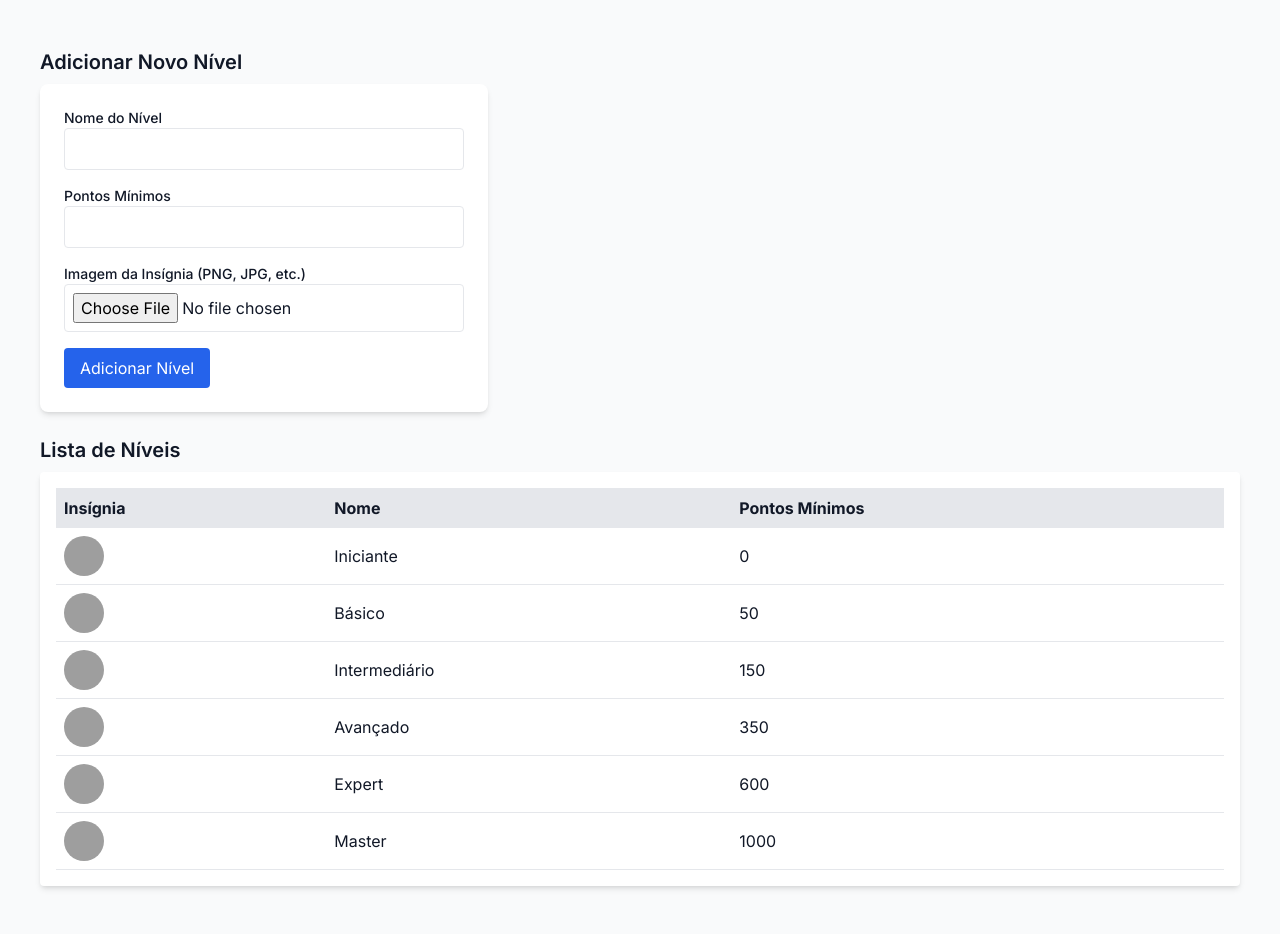
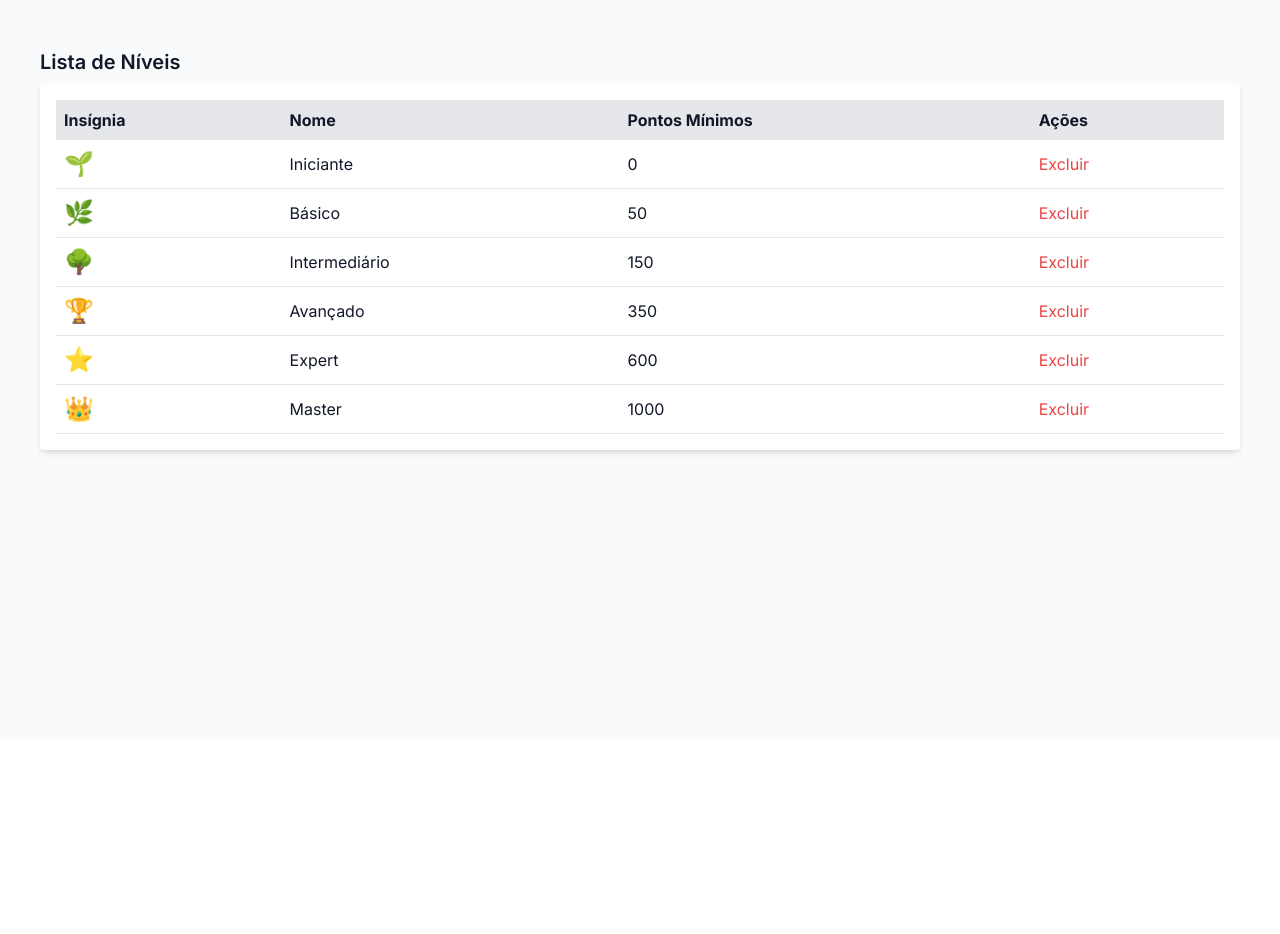
Before and after one commit to AlexandreCalmonJr/service_desk_chat_moderno, a Flask app: page /admin/levels in a window 1280 px wide. Shown: the part 60-994 px from the top of the page. After the commit the page ends 515 px from the top, so only its background shows below. Run offline with Flask 3, Linux system fonts and the light colour scheme; a user stored in the database is signed in; tables that the repository leaves empty hold one stand-in row (values such as "Sample post"); some libraries are stand-ins or nearby versions; grey boxes are pictures that could not be loaded.

Commit message:
ajuste level data

```diff
--- a/app.py
+++ b/app.py
@@ -866,6 +866,30 @@ def admin_faqs():
     categories = Category.query.all()
     return render_template('admin_faq.html', categories=categories)
 
+
+@app.route('/admin/levels/delete/<int:level_id>', methods=['POST'])
+@login_required
+def admin_delete_level(level_id):
+    if not current_user.is_admin:
+        flash('Acesso negado.', 'error')
+        return redirect(url_for('index'))
+
+    level_to_delete = Level.query.get_or_404(level_id)
+
+    # Verifica se algum usuário está neste nível antes de excluir
+    if level_to_delete.users:
+        flash(f'Não é possível excluir o nível "{level_to_delete.name}", pois existem usuários associados a ele.', 'error')
+        return redirect(url_for('admin_levels'))
+
+    # Se a insígnia for uma imagem no Cloudinary, podemos opcionalmente deletá-la de lá também
+    # (Esta parte é opcional e mais avançada, mas deixo aqui a ideia)
+
+    db.session.delete(level_to_delete)
+    db.session.commit()
+
+    flash(f'O nível "{level_to_delete.name}" foi excluído com sucesso!', 'success')
+    return redirect(url_for('admin_levels'))
+
 @app.route('/admin/levels', methods=['GET', 'POST'])
 @login_required
 def admin_levels():
--- a/templates/admin_levels.html
+++ b/templates/admin_levels.html
@@ -3,23 +3,6 @@
 {% block page_title %}Gerenciar Níveis e Insígnias{% endblock %}
 
 {% block content %}
-    <h2 class="text-xl font-semibold mb-2">Adicionar Novo Nível</h2>
-    <form method="POST" enctype="multipart/form-data" class="max-w-md mb-6 bg-white dark:bg-gray-800 p-6 rounded-lg shadow-md">
-        <div class="mb-4">
-            <label for="name" class="block text-sm font-medium">Nome do Nível</label>
-            <input type="text" id="name" name="name" class="w-full p-2 border rounded dark:bg-gray-700 dark:border-gray-600" required>
-        </div>
-        <div class="mb-4">
-            <label for="min_points" class="block text-sm font-medium">Pontos Mínimos</label>
-            <input type="number" id="min_points" name="min_points" class="w-full p-2 border rounded dark:bg-gray-700 dark:border-gray-600" required>
-        </div>
-        <div class="mb-4">
-            <label for="insignia_image" class="block text-sm font-medium">Imagem da Insígnia (PNG, JPG, etc.)</label>
-            <input type="file" id="insignia_image" name="insignia_image" class="w-full p-2 border rounded dark:bg-gray-700 dark:border-gray-600" accept="image/*">
-        </div>
-        <button type="submit" class="bg-blue-600 text-white px-4 py-2 rounded hover:bg-blue-700">Adicionar Nível</button>
-    </form>
-
 <h2 class="text-xl font-semibold mb-2">Lista de Níveis</h2>
 <div class="bg-white dark:bg-gray-800 p-4 rounded shadow-md">
     <table class="w-full">
@@ -28,20 +11,25 @@
                 <th class="p-2 text-left">Insígnia</th>
                 <th class="p-2 text-left">Nome</th>
                 <th class="p-2 text-left">Pontos Mínimos</th>
-                </tr>
+                <th class="p-2 text-left">Ações</th> </tr>
         </thead>
         <tbody>
             {% for level in levels %}
                 <tr class="border-b dark:border-gray-700">
                     <td class="p-2">
-                            {% if level.insignia %}
+                        {% if level.insignia and 'cloudinary' in level.insignia %}
                             <img src="{{ level.insignia }}" alt="{{ level.name }}" class="w-10 h-10 rounded-full">
-                            {% else %}
+                        {% elif level.insignia %}
+                            <span class="text-2xl">{{ level.insignia }}</span> {% else %}
                             <span>N/A</span>
                         {% endif %}
                     </td>
                     <td class="p-2">{{ level.name }}</td>
                     <td class="p-2">{{ level.min_points }}</td>
+                    <td class="p-2"> <form method="POST" action="{{ url_for('admin_delete_level', level_id=level.id) }}" onsubmit="return confirm('Tem a certeza que quer excluir este nível?');">
+                            <button type="submit" class="text-red-500 hover:underline">Excluir</button>
+                        </form>
+                    </td>
                 </tr>
             {% endfor %}
         </tbody>
```
Lines whose indentation alone changed are shown as unchanged.
